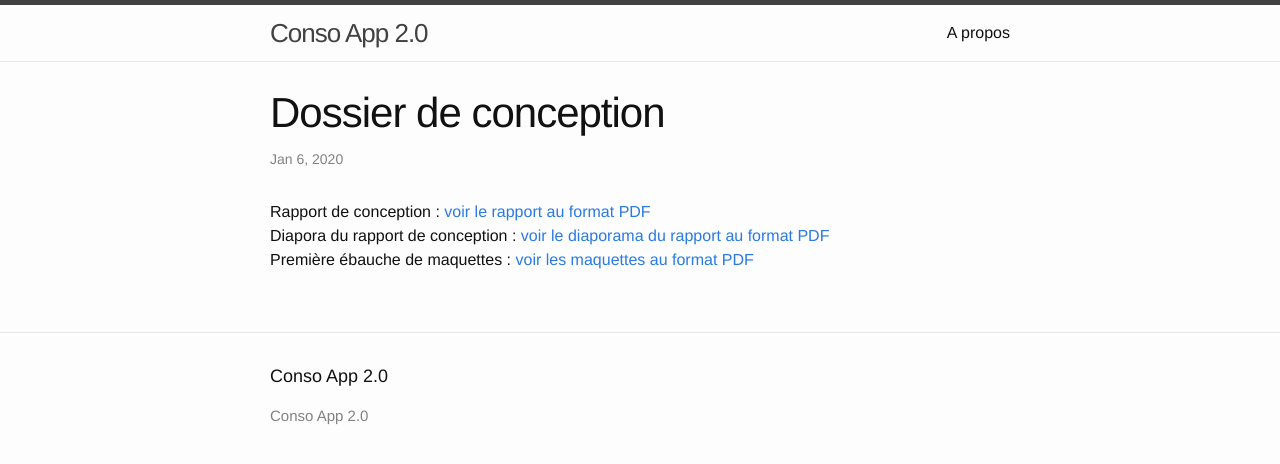
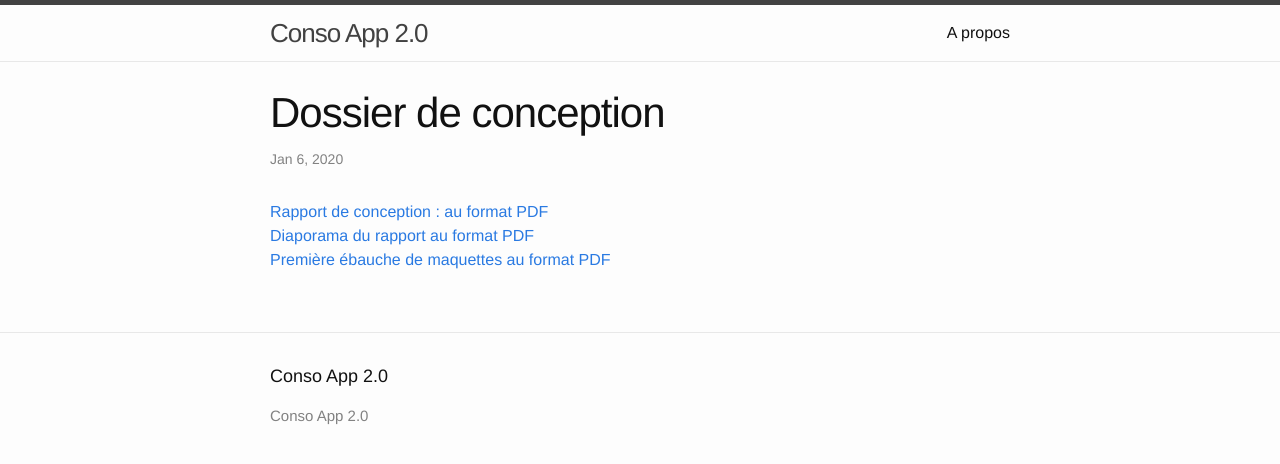
Before and after one commit to apinot/apinot.github.io, a Jekyll site: the page built from _posts/2020-01-06-conception.markdown, in a window 1280 px wide. Shown: the top 464 px of the page. Built offline with Jekyll 4.4.1, drawn with Linux system fonts in a browser that asks for light colours.

```diff
--- a/_posts/2020-01-06-conception.markdown
+++ b/_posts/2020-01-06-conception.markdown
@@ -4,9 +4,6 @@
 date:   2020-01-06 14:47:21 +0100
 ---
 
-Rapport de conception :
-[voir le rapport au format PDF](/assets/rapport-conception.pdf){:target="_blank"}
-Diapora du rapport de conception :
-[voir le diaporama du rapport au format PDF](/assets/presentation-etude-conception.pdf){:target="_blank"}
-Première ébauche de maquettes :
-[voir les maquettes au format PDF](/assets/maquette.pdf){:target="_blank"}
+[Rapport de conception : au format PDF](/assets/rapport-conception.pdf){:target="_blank"}
+[Diaporama du rapport au format PDF](/assets/presentation-etude-conception.pdf){:target="_blank"}
+[Première ébauche de maquettes au format PDF](/assets/maquette.pdf){:target="_blank"}
```
Also changed, not shown: _posts/2020-01-07-Presentation5min.markdown (added, +7 -0 lines), 1 other file.
